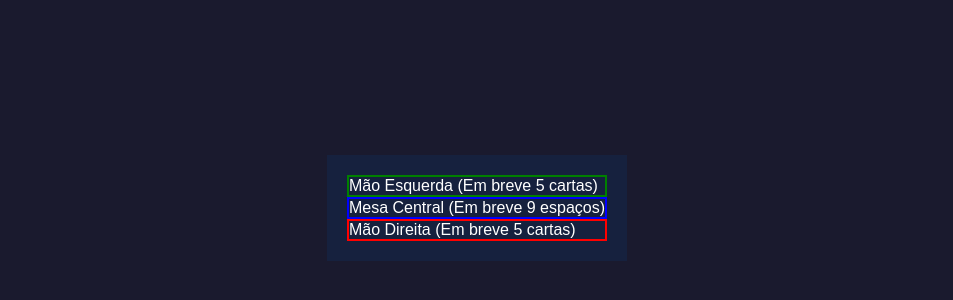
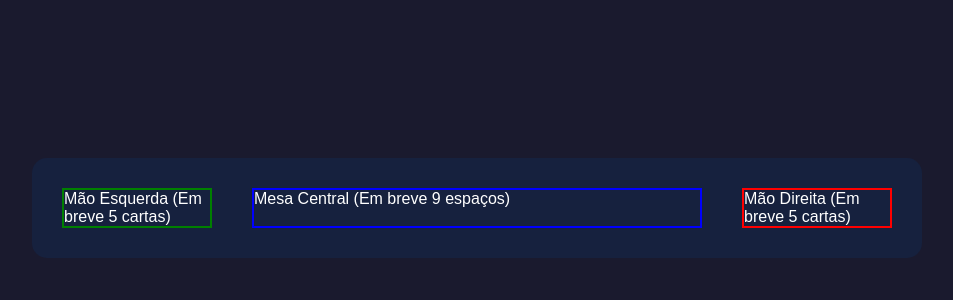
Before and after one commit to murilo1080ti/Faunadex, a plain HTML site: page index.html in a window 1280 px wide. Shown: the part 200-500 px from the top of the page, without its empty margins (163-1116 px from the left). Drawn offline with Linux system fonts and the light colour scheme.

Commit message:
Passo 2: Implementado CSS Grid com 3 colunas principais

```diff
--- a/index.html
+++ b/index.html
@@ -34,6 +34,19 @@
         .mao-inimigo {
             border: 2px solid red;
         }
+
+        .arena {
+            background-color: #16213e;
+            padding: 30px;
+            border-radius: 15px;
+
+            /* O SEGREDO DO ARQUITETO */
+            display: grid;
+            /* Eu quero 3 colunas: A primeira com 150px, a do meio com 450px e a última com 150px */
+            grid-template-columns: 150px 450px 150px;
+            gap: 40px;
+            /* Um corredor de 40px separando as colunas */
+        }
     </style>
 </head>
 
```
